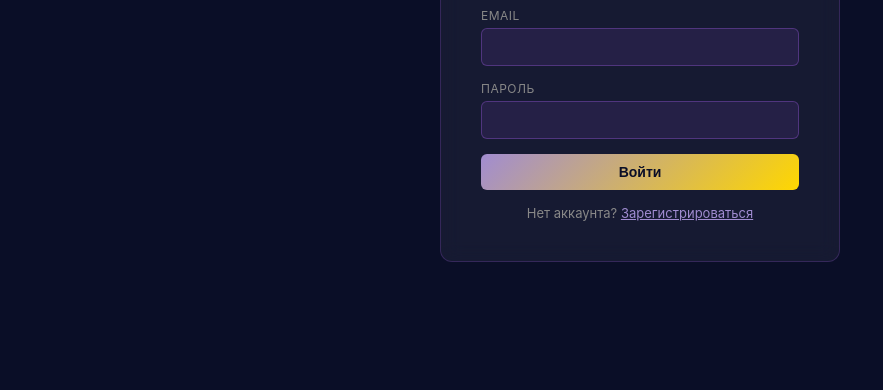
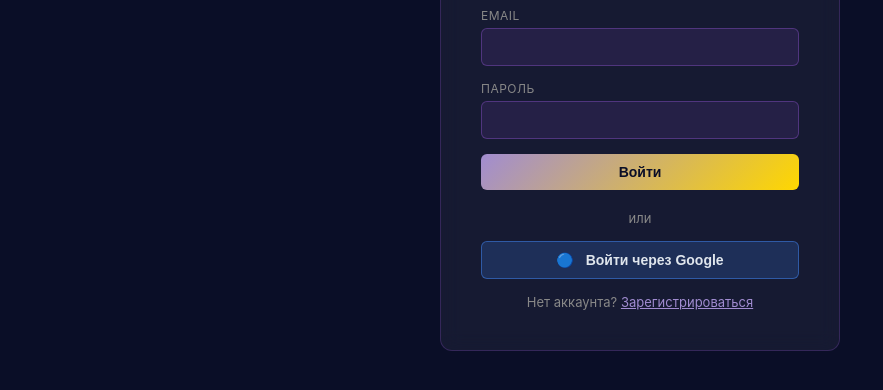
Before and after one commit to solartvorca/alfayoga, a plain HTML site: page login.html in a window 1280 px wide. Shown: the part 162-552 px from the top of the page, without its empty margins (0-883 px from the left). Drawn offline with Linux system fonts and the light colour scheme; no server answers.

Commit message:
Show Google Sign-In button on login page

```diff
--- a/login.html
+++ b/login.html
@@ -158,7 +158,7 @@
                 </div>
                 <button type="submit" class="btn">Войти</button>
             </form>
-            <div style="margin-top: 20px; text-align: center; display: none;">
+            <div style="margin-top: 20px; text-align: center;">
                 <p style="color: #888; font-size: 13px; margin-bottom: 15px;">или</p>
                 <button type="button" class="btn-google" onclick="handleGoogleSignIn()">
                     <span style="margin-right: 8px;">🔵</span> Войти через Google
```
